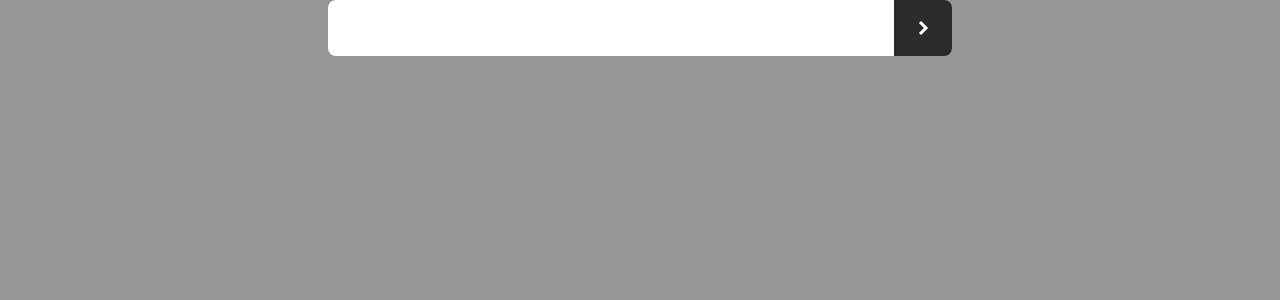
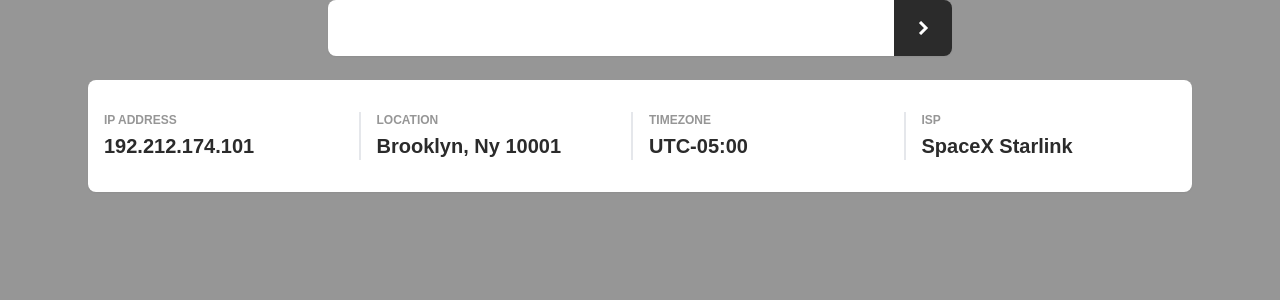
Before and after one commit to soewaiyanag/ip-address-tracker, a React (Create React App) app: page / in a window 1280 px wide. Shown: the top 300 px of the page. Built offline with nearby package versions, Linux system fonts and the light colour scheme.

Commit message:
Status Component

```diff
--- a/src/App.js
+++ b/src/App.js
@@ -1,9 +1,12 @@
 import IpInput from "./components/IpInput";
+import StatusContainer from "./components/StatusContainer";
+import Status from "./components/StatusContainer";
 
 function App() {
   return (
-    <div className="bg-very">
+    <div className="bg-very space-y-6">
       <IpInput />
+      <StatusContainer />
     </div>
   );
 }
--- a/src/components/IpInput.js
+++ b/src/components/IpInput.js
@@ -11,8 +11,8 @@ const IpInput = () => {
       <div
         onFocus={onFocusHandler}
         onBlur={onBlurHandler}
-        className={`flex w-full h-14 rounded-lg
-                    overflow-hidden ${isFocus ? "outline outline-2" : ""}`}
+        className={`shadow-sm flex w-full h-14 rounded-lg
+                    overflow-hidden outline-2 ${isFocus ? "outline" : ""}`}
       >
         <input
           type="text"
@@ -21,6 +21,7 @@ const IpInput = () => {
           className="
                 w-full
                 outline-none px-4
+                text-lg
                 font-semibold text-very-dark-gray
                 "
         />
--- /dev/null
+++ b/src/components/Status.js
@@ -0,0 +1,10 @@
+const Status = ({ header, info }) => {
+  return (
+    <div className="md:flex-1 space-y-1 md:border-r-2 last:border-none">
+      <h4 className="uppercase text-dark-gray font-bold text-xs">{header}</h4>
+      <h1 className="text-very-dark-gray text-xl font-bold">{info}</h1>
+    </div>
+  );
+};
+
+export default Status;
--- /dev/null
+++ b/src/components/StatusContainer.js
@@ -0,0 +1,21 @@
+import Status from "./Status";
+
+const StatusContainer = () => {
+  return (
+    <div className="container max-w-6xl mx-auto px-6">
+      <div
+        className="w-full bg-white rounded-lg
+                    px-4 py-8 shadow-sm text-center
+                    flex flex-col gap-4
+                    md:flex-row md:text-left"
+      >
+        <Status header="ip address" info="192.212.174.101" />
+        <Status header="location" info="Brooklyn, Ny 10001" />
+        <Status header="timezone" info="UTC-05:00" />
+        <Status header="isp" info="SpaceX Starlink" />
+      </div>
+    </div>
+  );
+};
+
+export default StatusContainer;
--- a/src/index.css
+++ b/src/index.css
@@ -2,7 +2,10 @@
 @tailwind components;
 @tailwind utilities;
 
+@import url("https://fonts.googleapis.com/css2?family=Rubik:wght@400;500;700&display=swap");
+
 html,
 body {
+  font-family: "Rubik", sans-serif;
   @apply h-screen bg-dark-gray;
 }
```
